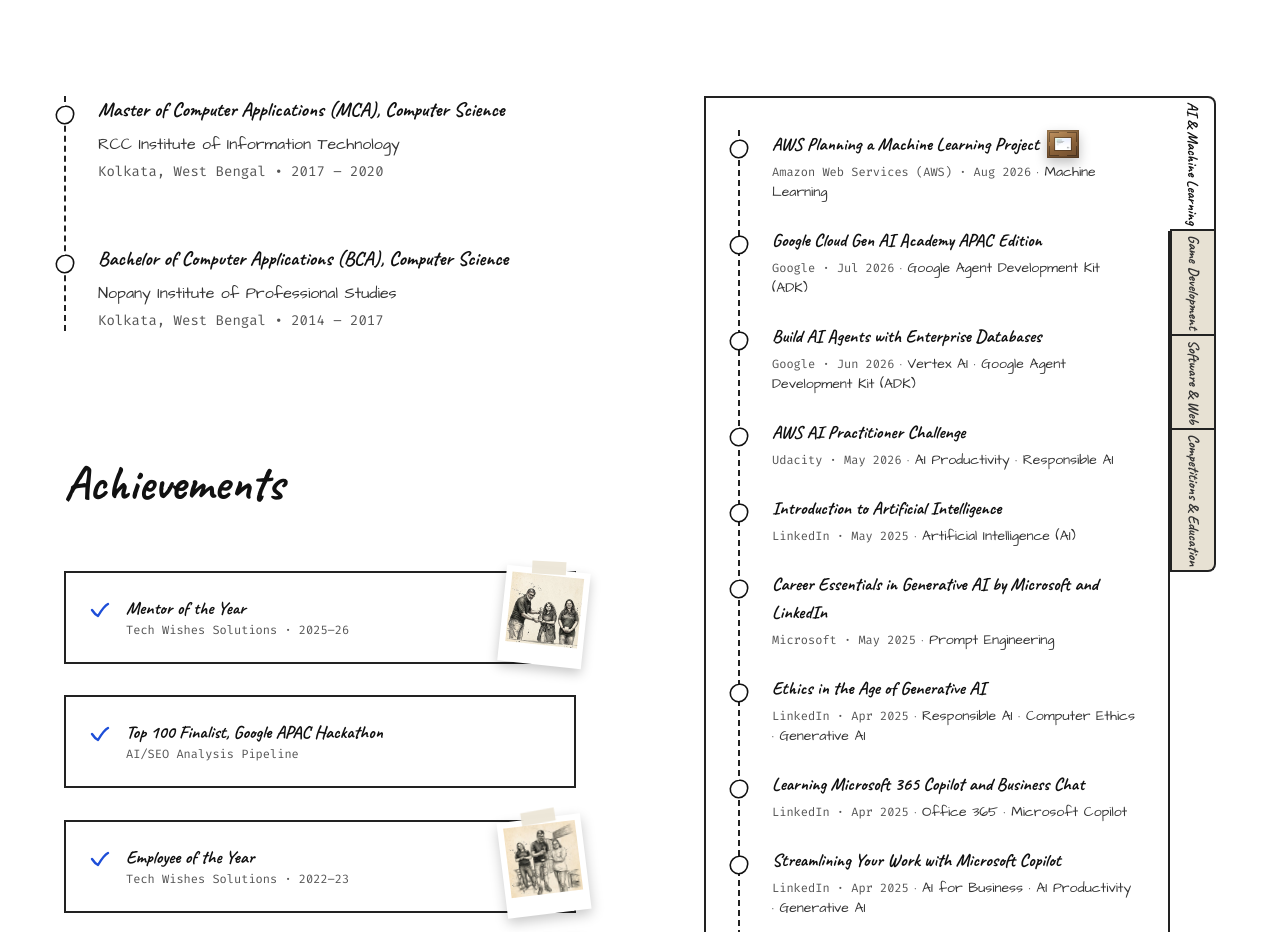
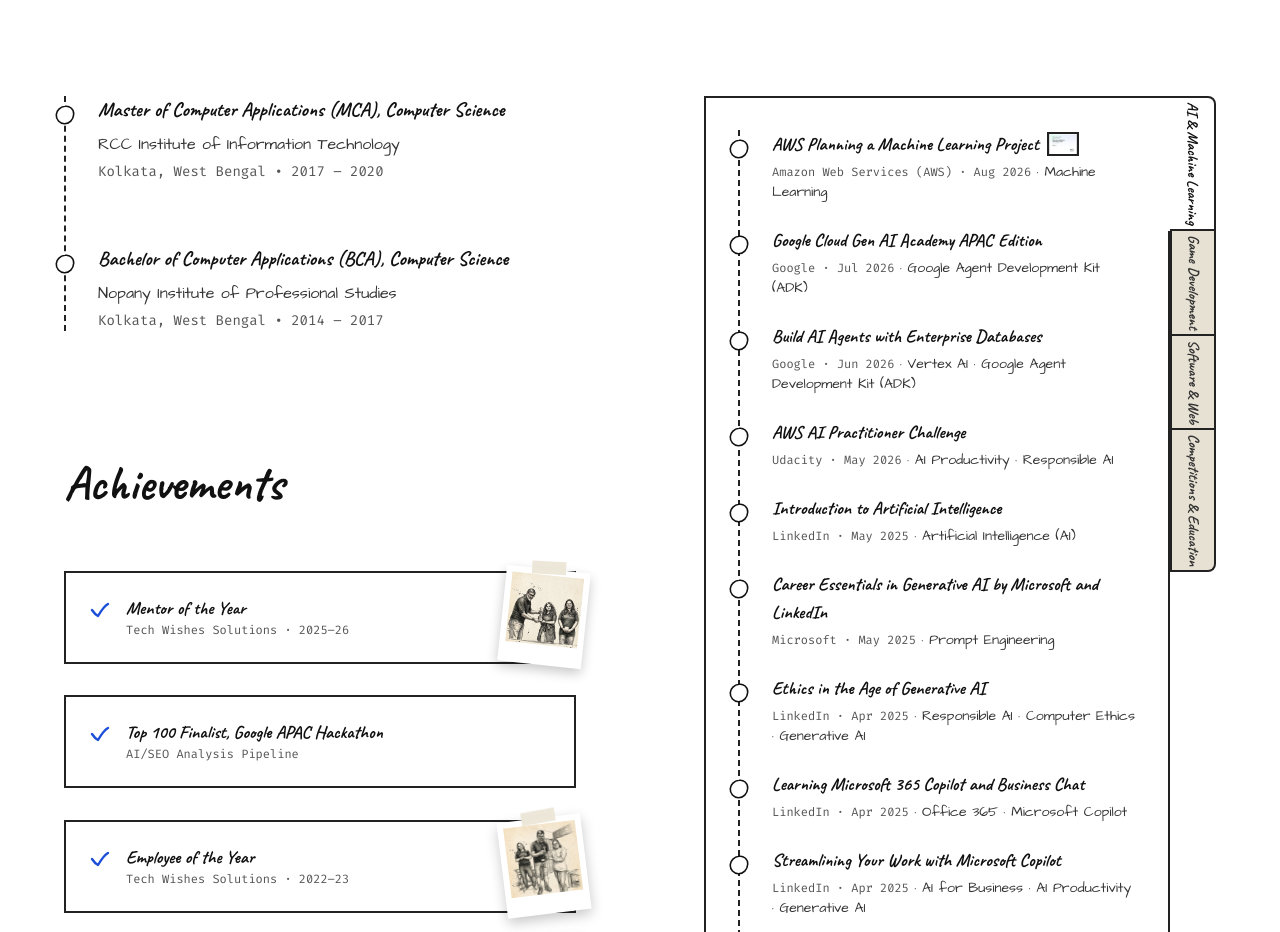
Before and after one commit to Prabjot616/portfolio, a Next.js app: page / in a window 1280 px wide. Shown: the part 5520-6452 px from the top of the page. Built offline with nearby package versions, Linux system fonts and the light colour scheme.

Commit message:
Remove the wood-frame style from certificate mementos
Replace the mitered wood-grain frame (achievements and the
certifications thumbnail) with a plain black-bordered image, matching
the site's ink aesthetic. The WoodFrame component is now unused and
removed.

```diff
--- a/app/page.tsx
+++ b/app/page.tsx
@@ -459,30 +459,6 @@ const CheckMark = () => (
 // flies an enlarged copy up into the center of the screen over a dimmed
 // backdrop. Closes on Escape (handled by the caller), backdrop click, or
 // the close button.
-// Small wood-grain picture frame for a certificate memento — the
-// counterpart to the taped polaroid used for photos. Corner "miter" marks
-// suggest a real frame's joined edges.
-const WoodFrame = ({ src, size = 84, aspect = 0.78 }: { src: string; size?: number; aspect?: number }) => (
-  <div
-    className="relative"
-    style={{
-      width: size,
-      padding: '7px',
-      background: 'linear-gradient(155deg, #C79A66, #8B6239 55%, #6B4A2E)',
-      boxShadow: 'inset 0 0 0 1.5px rgba(0,0,0,0.25), 0 5px 12px rgba(0,0,0,0.25)',
-    }}
-  >
-    <img
-      src={src} alt="" className="block w-full"
-      style={{ aspectRatio: aspect, border: '1px solid rgba(0,0,0,0.3)' }}
-    />
-    <span className="absolute w-[10px] h-[10px] border border-black/35 border-r-0 border-b-0" style={{ top: 2, left: 2 }} />
-    <span className="absolute w-[10px] h-[10px] border border-black/35 border-l-0 border-b-0" style={{ top: 2, right: 2 }} />
-    <span className="absolute w-[10px] h-[10px] border border-black/35 border-r-0 border-t-0" style={{ bottom: 2, left: 2 }} />
-    <span className="absolute w-[10px] h-[10px] border border-black/35 border-l-0 border-t-0" style={{ bottom: 2, right: 2 }} />
-  </div>
-);
-
 const AchievementPhotoLightbox = ({ photo, onClose }: { photo: { src: string; title: string; meta: string } | null; onClose: () => void }) => {
   if (!photo) return null;
   return (
@@ -1002,7 +978,10 @@ export default function Portfolio() {
                             }}
                             aria-label={`View certificate for ${achieve.title}`}
                           >
-                            <WoodFrame src={achieve.certificate} size={combined ? 54 : 84} aspect={achieve.certAspect} />
+                            <img
+                              src={achieve.certificate} alt="" className="block bg-white border-2 border-[#222222] shadow-[0_5px_12px_rgba(0,0,0,0.22)]"
+                              style={{ width: combined ? 54 : 84, aspectRatio: achieve.certAspect ?? 0.78 }}
+                            />
                           </button>
                         )}
                         {achieve.photo && (
@@ -1058,7 +1037,10 @@ export default function Portfolio() {
                               className="flex-shrink-0 cursor-zoom-in transition-shadow duration-200 hover:shadow-[0_4px_10px_rgba(0,0,0,0.3)]"
                               aria-label={`View certificate for ${cert.name}`}
                             >
-                              <WoodFrame src={cert.image} size={32} aspect={cert.imageAspect ?? 0.78} />
+                              <img
+                                src={cert.image} alt="" className="block border-2 border-[#222222]"
+                                style={{ width: 32, aspectRatio: cert.imageAspect ?? 0.78 }}
+                              />
                             </button>
                           )}
                           {cert.link && (
```
